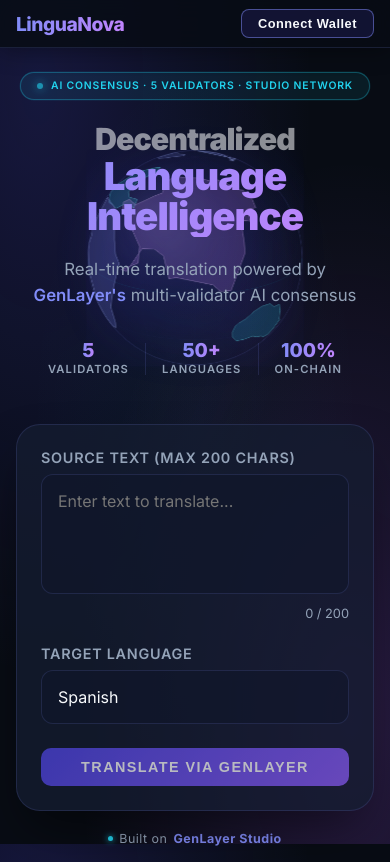
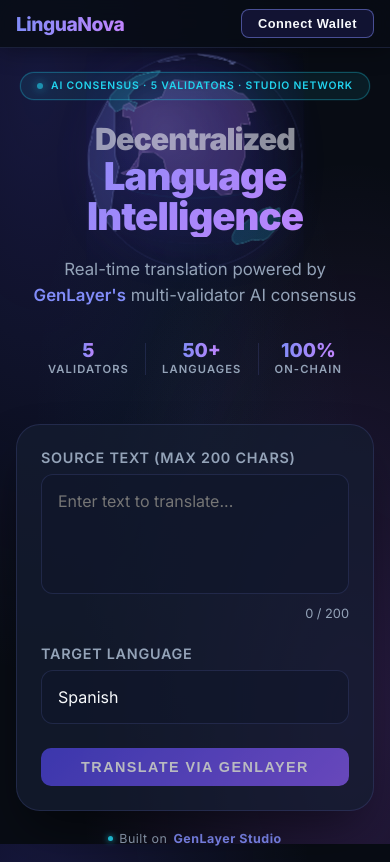
Before and after one commit to Chimdi-hash/lingua_nova, a Next.js app in the folder frontend/: page / in a window 390 px wide. Built offline with nearby package versions, Linux system fonts and the light colour scheme.

Commit message:
Fix globe vertical offset on mobile: shift higher to prevent overlapping with the translation form

```diff
--- a/frontend/src/app/globals.css
+++ b/frontend/src/app/globals.css
@@ -632,11 +632,11 @@
   }
 
   .globe-wrapper {
-    transform: translateY(-42%) scale(0.52);
+    transform: translateY(-65%) scale(0.52);
   }
 
   @keyframes globeFloat {
-    0%, 100% { transform: translateY(-42%) scale(0.52); }
-    50%       { transform: translateY(calc(-42% - 10px)) scale(0.52); }
+    0%, 100% { transform: translateY(-65%) scale(0.52); }
+    50%       { transform: translateY(calc(-65% - 10px)) scale(0.52); }
   }
 }
```
